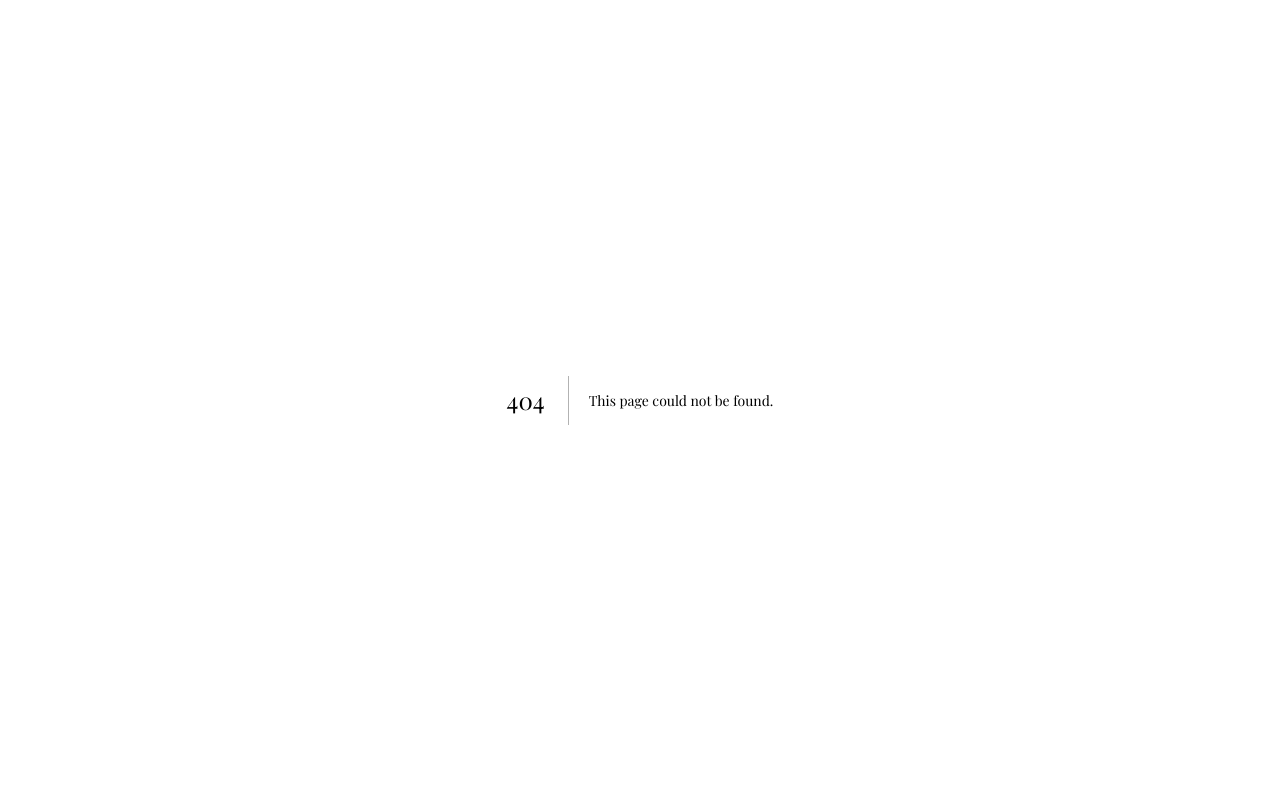
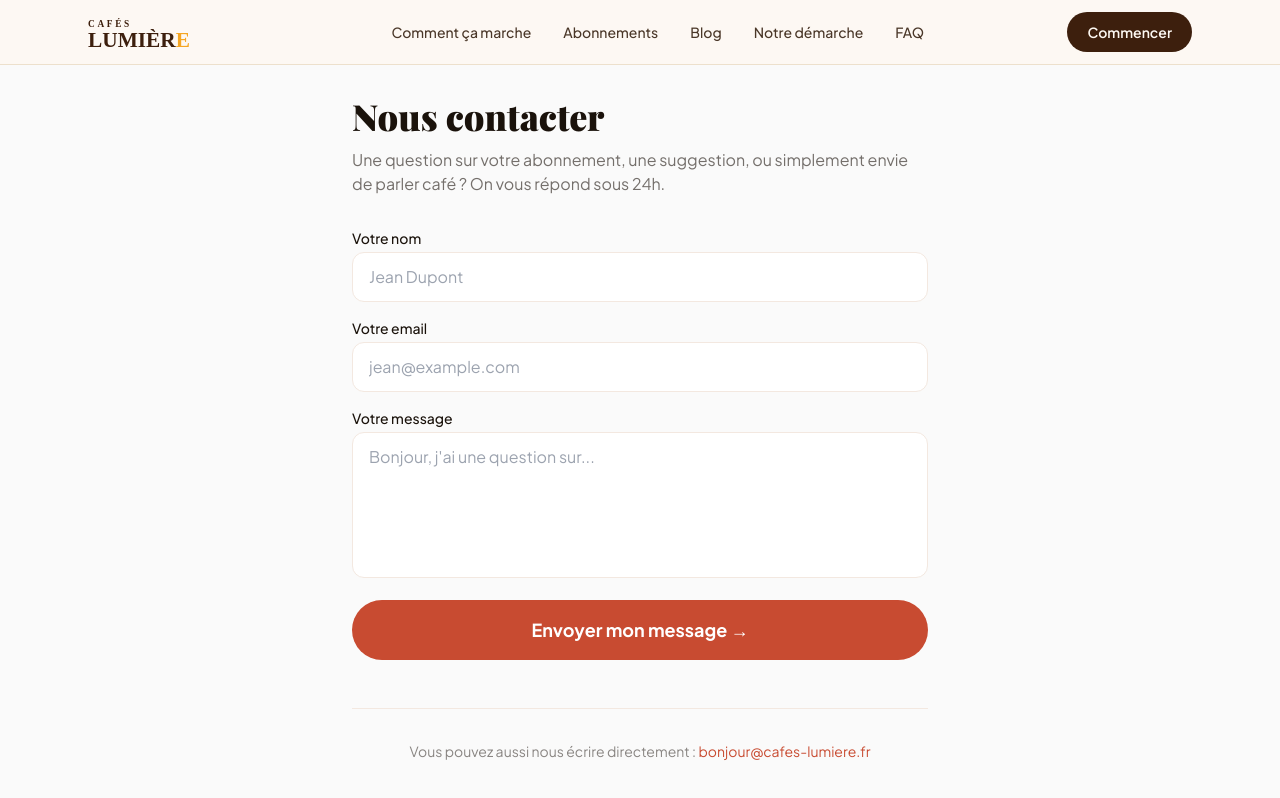
Before and after one commit to obelixguru/aiteam-cafes-lumiere-mo4vxo6m, a Next.js app: page /contact in a window 1280 px wide. Before the commit this address had no page. Shown: the top 798 px of the page. Built offline with nearby package versions, Linux system fonts and the light colour scheme; a web font is replaced by a local one.

Commit message:
feat(support): add /contact page + API route → forwards to founder email via Resend

```diff
--- /dev/null
+++ b/app/api/contact/route.ts
@@ -0,0 +1,51 @@
+import { NextRequest, NextResponse } from "next/server";
+
+const FOUNDER_EMAIL = process.env.FOUNDER_EMAIL || "bonjour@cafes-lumiere.fr";
+const FROM = "Cafés Lumière Contact <noreply@cafes-lumiere.fr>";
+
+export async function POST(req: NextRequest) {
+  const { name, email, message } = await req.json();
+
+  if (!name || !email || !message) {
+    return NextResponse.json({ error: "Missing fields" }, { status: 400 });
+  }
+
+  const resendKey = process.env.RESEND_API_KEY;
+
+  const html = `
+    <div style="font-family:Georgia,serif;max-width:600px;margin:0 auto;color:#1A120B;padding:32px">
+      <h2 style="color:#C84B31">Nouveau message de contact — Cafés Lumière</h2>
+      <p><strong>Nom :</strong> ${name}</p>
+      <p><strong>Email :</strong> <a href="mailto:${email}">${email}</a></p>
+      <hr style="border:none;border-top:1px solid #F3E8E0;margin:24px 0">
+      <p><strong>Message :</strong></p>
+      <p style="white-space:pre-wrap">${message}</p>
+    </div>
+  `;
+
+  if (!resendKey) {
+    console.log(`[mock:contact] From: ${email} — ${message.slice(0, 100)}`);
+    return NextResponse.json({ mock: true, message: "Contact form received (mock — add RESEND_API_KEY)" });
+  }
+
+  const res = await fetch("https://api.resend.com/emails", {
+    method: "POST",
+    headers: {
+      Authorization: `Bearer ${resendKey}`,
+      "Content-Type": "application/json",
+    },
+    body: JSON.stringify({
+      from: FROM,
+      to: FOUNDER_EMAIL,
+      reply_to: email,
+      subject: `[Contact] Message de ${name}`,
+      html,
+    }),
+  });
+
+  if (!res.ok) {
+    return NextResponse.json({ error: "Email send failed" }, { status: 500 });
+  }
+
+  return NextResponse.json({ success: true });
+}
--- /dev/null
+++ b/app/contact/page.tsx
@@ -0,0 +1,131 @@
+"use client";
+
+import { useState } from "react";
+import { motion } from "framer-motion";
+import Nav from "../components/Nav";
+import Link from "next/link";
+
+export default function ContactPage() {
+  const [form, setForm] = useState({ name: "", email: "", message: "" });
+  const [status, setStatus] = useState<"idle" | "sending" | "sent" | "error">("idle");
+
+  async function handleSubmit(e: React.FormEvent) {
+    e.preventDefault();
+    setStatus("sending");
+    try {
+      const res = await fetch("/api/contact", {
+        method: "POST",
+        headers: { "Content-Type": "application/json" },
+        body: JSON.stringify(form),
+      });
+      if (res.ok) {
+        setStatus("sent");
+        setForm({ name: "", email: "", message: "" });
+      } else {
+        setStatus("error");
+      }
+    } catch {
+      setStatus("error");
+    }
+  }
+
+  return (
+    <>
+      <Nav />
+      <main className="min-h-screen bg-[#FAFAFA] pt-24 pb-16 px-4">
+        <div className="max-w-xl mx-auto">
+          <motion.div
+            initial={{ opacity: 0, y: 20 }}
+            animate={{ opacity: 1, y: 0 }}
+            transition={{ duration: 0.5 }}
+          >
+            <h1 className="font-playfair text-4xl font-black text-[#1A120B] mb-3">
+              Nous contacter
+            </h1>
+            <p className="text-[#1A120B]/60 mb-8">
+              Une question sur votre abonnement, une suggestion, ou simplement envie de parler café ?
+              On vous répond sous 24h.
+            </p>
+
+            {status === "sent" ? (
+              <div className="bg-[#F3E8E0] rounded-2xl p-8 text-center">
+                <p className="text-2xl mb-2">☕</p>
+                <p className="font-semibold text-[#1A120B]">Message envoyé !</p>
+                <p className="text-[#1A120B]/60 mt-2">On vous répond d&apos;ici 24h.</p>
+                <Link href="/" className="mt-6 inline-block text-[#C84B31] font-semibold hover:underline">
+                  Retour à l&apos;accueil →
+                </Link>
+              </div>
+            ) : (
+              <form onSubmit={handleSubmit} className="space-y-4">
+                <div>
+                  <label className="block text-sm font-medium text-[#1A120B] mb-1">
+                    Votre nom
+                  </label>
+                  <input
+                    type="text"
+                    required
+                    value={form.name}
+                    onChange={(e) => setForm({ ...form, name: e.target.value })}
+                    className="w-full px-4 py-3 rounded-xl border border-[#F3E8E0] bg-white text-[#1A120B] focus:outline-none focus:ring-2 focus:ring-[#C84B31]/30"
+                    placeholder="Jean Dupont"
+                  />
+                </div>
+                <div>
+                  <label className="block text-sm font-medium text-[#1A120B] mb-1">
+                    Votre email
+                  </label>
+                  <input
+                    type="email"
+                    required
+                    value={form.email}
+                    onChange={(e) => setForm({ ...form, email: e.target.value })}
+                    className="w-full px-4 py-3 rounded-xl border border-[#F3E8E0] bg-white text-[#1A120B] focus:outline-none focus:ring-2 focus:ring-[#C84B31]/30"
+                    placeholder="jean@example.com"
+                  />
+                </div>
+                <div>
+                  <label className="block text-sm font-medium text-[#1A120B] mb-1">
+                    Votre message
+                  </label>
+                  <textarea
+                    required
+                    rows={5}
+                    value={form.message}
+                    onChange={(e) => setForm({ ...form, message: e.target.value })}
+                    className="w-full px-4 py-3 rounded-xl border border-[#F3E8E0] bg-white text-[#1A120B] focus:outline-none focus:ring-2 focus:ring-[#C84B31]/30 resize-none"
+                    placeholder="Bonjour, j'ai une question sur..."
+                  />
+                </div>
+                {status === "error" && (
+                  <p className="text-red-500 text-sm">
+                    Une erreur s&apos;est produite. Réessayez ou écrivez directement à{" "}
+                    <a href="mailto:bonjour@cafes-lumiere.fr" className="underline">
+                      bonjour@cafes-lumiere.fr
+                    </a>
+                  </p>
+                )}
+                <button
+                  type="submit"
+                  disabled={status === "sending"}
+                  className="w-full bg-[#C84B31] text-white font-bold py-4 rounded-full text-lg hover:bg-[#a83825] transition-colors disabled:opacity-50"
+                >
+                  {status === "sending" ? "Envoi en cours..." : "Envoyer mon message →"}
+                </button>
+              </form>
+            )}
+
+            <div className="mt-12 pt-8 border-t border-[#F3E8E0]">
+              <p className="text-sm text-[#1A120B]/50 text-center">
+                Vous pouvez aussi nous écrire directement :{" "}
+                <a href="mailto:bonjour@cafes-lumiere.fr" className="text-[#C84B31] hover:underline">
+                  bonjour@cafes-lumiere.fr
+                </a>
+              </p>
+            </div>
+          </motion.div>
+        </div>
+      </main>
+    </>
+  );
+}
```
